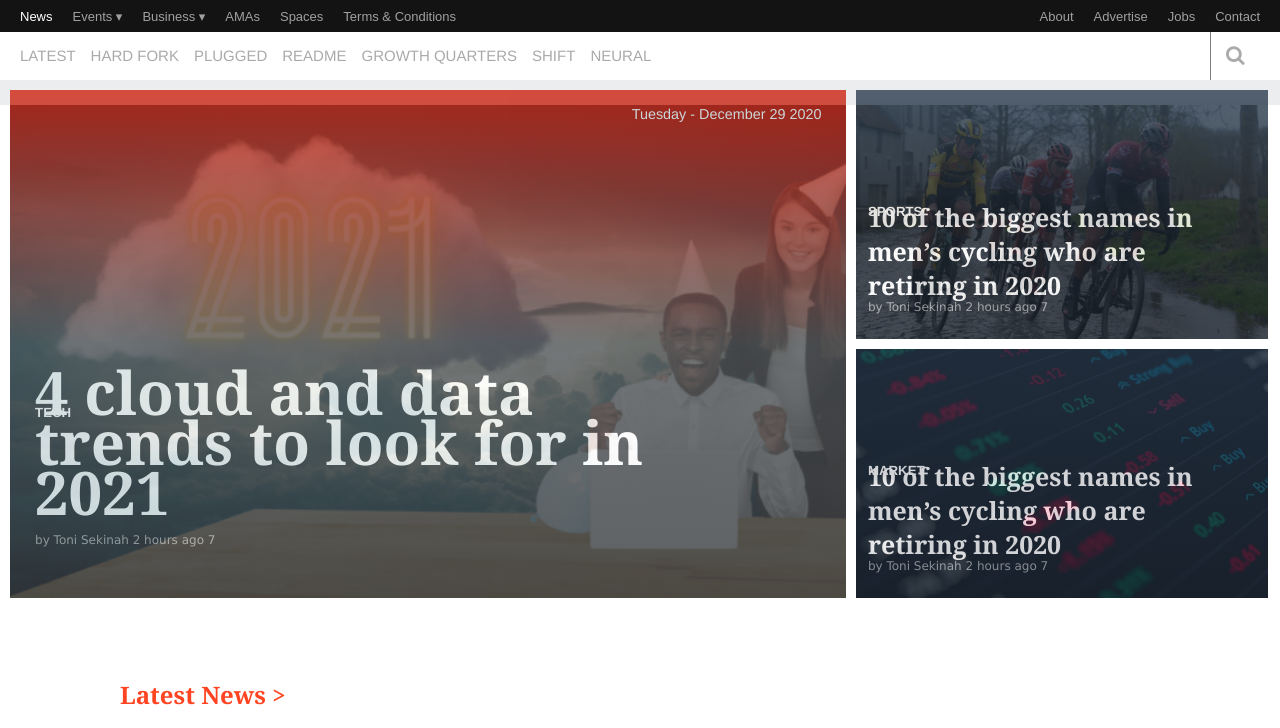
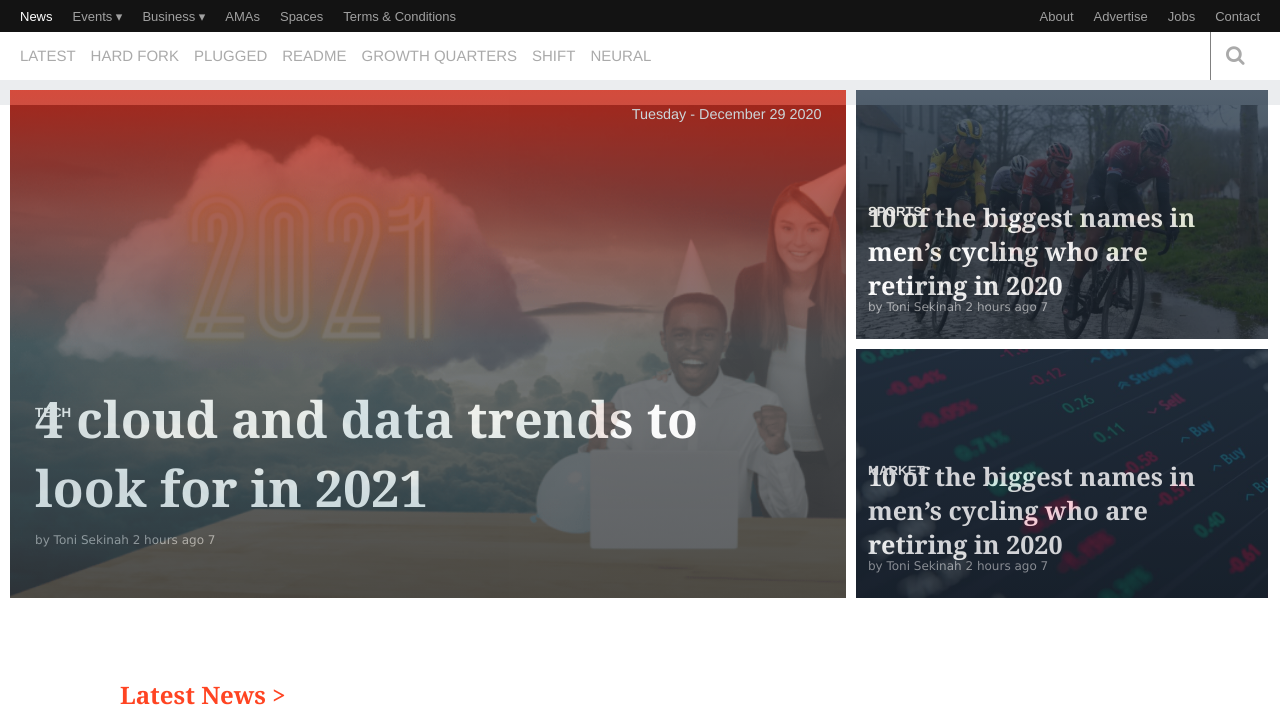
Before and after one commit to Habidoye97/the-next-web, a website: page index.html in a window 1280 px wide. Shown: the top 728 px of the page. Drawn offline with Linux system fonts and the light colour scheme.

Commit message:
Edited my css file

```diff
--- a/styleres.css
+++ b/styleres.css
@@ -34,8 +34,8 @@
   #pictures5,
   #pictures6,
   #pictures7 {
-  width: 300px;
-  height: 150px;
+    width: 300px;
+    height: 150px;
   }
 
   .latest-funding {
@@ -70,7 +70,6 @@
   .last-funding-card-details,
   .funding-card-details {
     width: 300px;
-
   }
 
   .latest-funding-card4 {
--- a/styles.css
+++ b/styles.css
@@ -2,11 +2,6 @@
   padding: 0;
   margin: 0;
   box-sizing: border-box;
-}
-
-header {
-  position: relative;
-
 }
 
 .top-head-section {
@@ -253,8 +248,7 @@ header {
   text-decoration: none;
   color: inherit;
   font-weight: 900;
-  font-size: 60px;
-  line-height: 40px;
+  font-size: 210%;
 }
 
 #topic2,
@@ -296,8 +290,7 @@ header {
   text-decoration: none;
   color: inherit;
   font-weight: 900;
-  font-size: 25px;
-  line-height: -1rem;
+  font-size: 105%;
   opacity: 1;
 }
 
```
